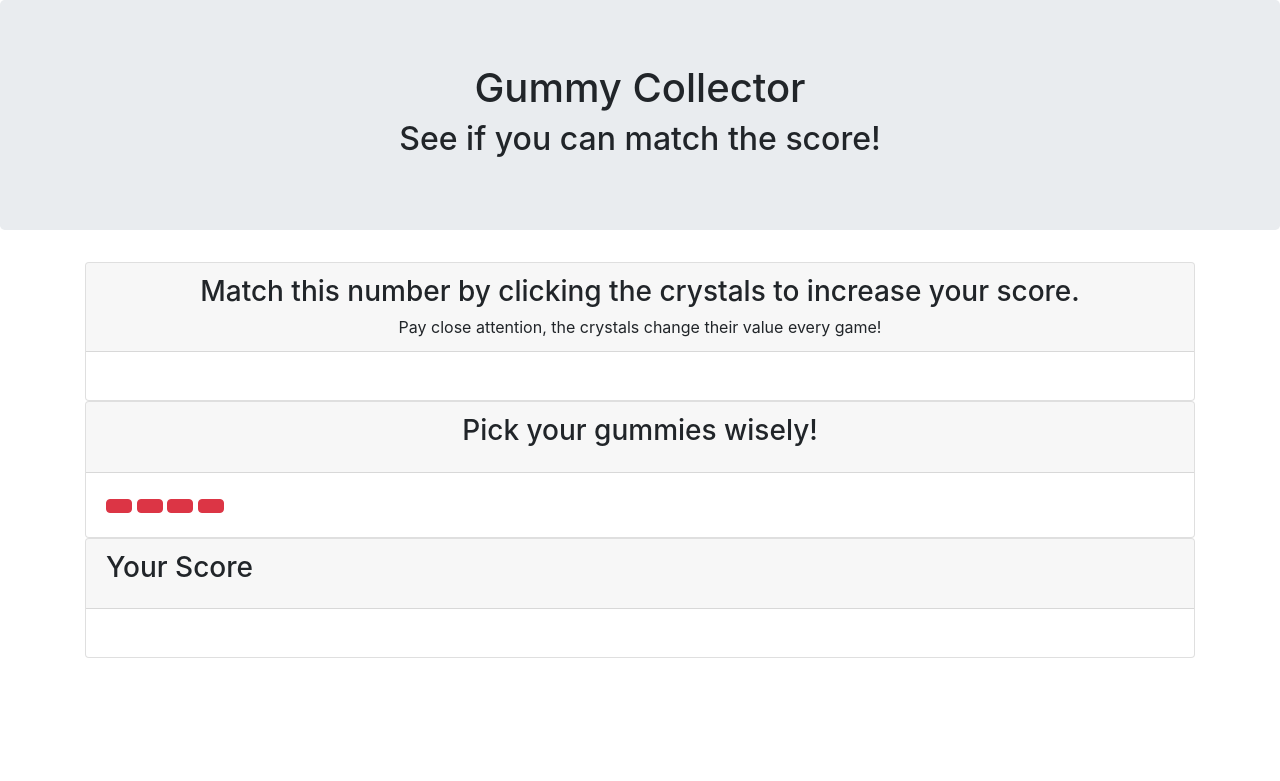
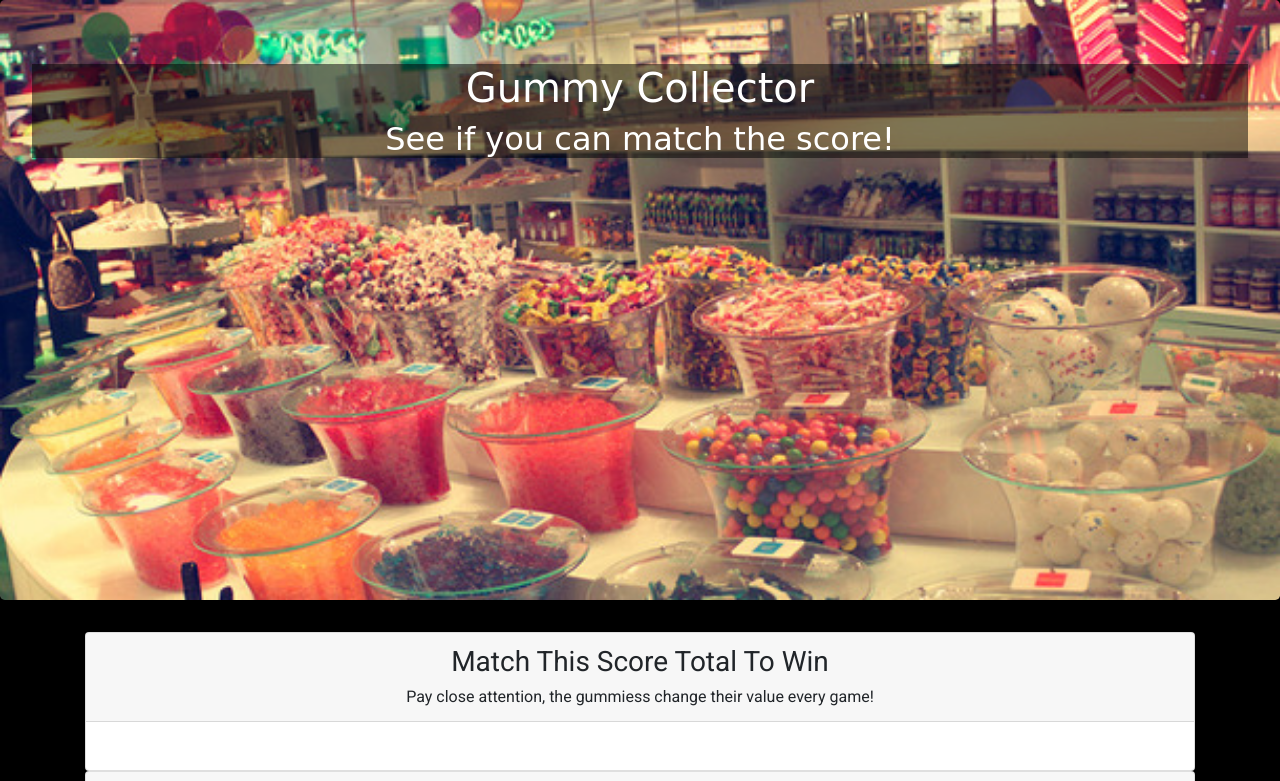
Before and after one commit to nickfp1985/unit-4-game, a plain HTML site: page index.html in a window 1280 px wide. Shown: the top 781 px of the page. Drawn offline with nearby package versions, Linux system fonts and the light colour scheme; a web font is replaced by a local one.

Commit message:
added jumbotron image and some styling changes to html and css

```diff
--- a/assets/css/style.css
+++ b/assets/css/style.css
@@ -0,0 +1,23 @@
+body {
+    font-family: 'Roboto', sans-serif;
+    box-sizing: border-box;
+    background-color: black;
+}
+
+.jumbotron {
+    font-family: 'Ewert', cursive;
+    height: 600px;
+    width: auto;
+    background-image: url(../images/candy-store.jpg);
+    background-size: cover;
+}
+
+.game-title {
+    background-color: rgba(0,0,0,0.5);
+    color: white;
+}
+
+.btn {
+    min-width: 100px;
+    min-height: 200px;
+}
--- a/index.html
+++ b/index.html
@@ -7,20 +7,23 @@
 
     <!-- Bootstrap CSS -->
     <link rel="stylesheet" href="https://maxcdn.bootstrapcdn.com/bootstrap/4.0.0/css/bootstrap.min.css" integrity="sha384-Gn5384xqQ1aoWXA+058RXPxPg6fy4IWvTNh0E263XmFcJlSAwiGgFAW/dAiS6JXm" crossorigin="anonymous">
+    <link href="https://fonts.googleapis.com/css?family=Ewert|Roboto" rel="stylesheet">
     <link rel="stylesheet" href="assets/css/style.css">
 </head>
 <body>
     <div class="jumbotron">
-        <h1 class="text-center">Gummy Collector</h1>
-        <h2 class="text-center">See if you can match the score!</h2>
+        <div class="game-title">
+            <h1 class="text-center">Gummy Collector</h1>
+            <h2 class="text-center">See if you can match the score!</h2>
+        </div>
     </div>
 
     <div class="container">
 
         <div class="card">
             <div class="card-header">
-                <h3 class="card-title text-center">Match this number by clicking the crystals to increase your score.</h3>
-                <p class="card-subtitle text-center">Pay close attention, the crystals change their value every game!</p>
+                <h3 class="card-title text-center">Match This Score Total To Win</h3>
+                <p class="card-subtitle text-center">Pay close attention, the gummiess change their value every game!</p>
             </div>
             <div class="card-body text-center">
                 <h1 id="computer-pick"></h1>
@@ -32,10 +35,10 @@
                 <h3 class="card-title text-center">Pick your gummies wisely!</h3>
             </div>
             <div class="card-body middle image">
-                <button id="button-1" class="btn btn-danger btn-choice" value="1"></button>
-                <button id="button-2" class="btn btn-danger btn-choice" value="2"></button>
-                <button id="button-3" class="btn btn-danger btn-choice" value="3"></button>
-                <button id="button-4" class="btn btn-danger btn-choice" value="4"></button>
+                <button id="button-1" class="btn red-gummy"><img src="/assets/images/gummy-red.png"></button>
+                <button id="button-2" class="btn blue-gummy"></button>
+                <button id="button-3" class="btn yellow-gummy "></button>
+                <button id="button-4" class="btn green-gummy"></button>
             </div>
         </div>
 
@@ -50,9 +53,11 @@
 
     </div>
 
+    <script>
 
 
 
+    </script>
 
     <!-- jQuery, Popper.js, Bootstrap JS -->
     <script src="https://code.jquery.com/jquery-3.2.1.slim.min.js" integrity="sha384-KJ3o2DKtIkvYIK3UENzmM7KCkRr/rE9/Qpg6aAZGJwFDMVNA/GpGFF93hXpG5KkN" crossorigin="anonymous"></script>
```
Also changed, not shown: assets/images/candy-store.jpg (added).
